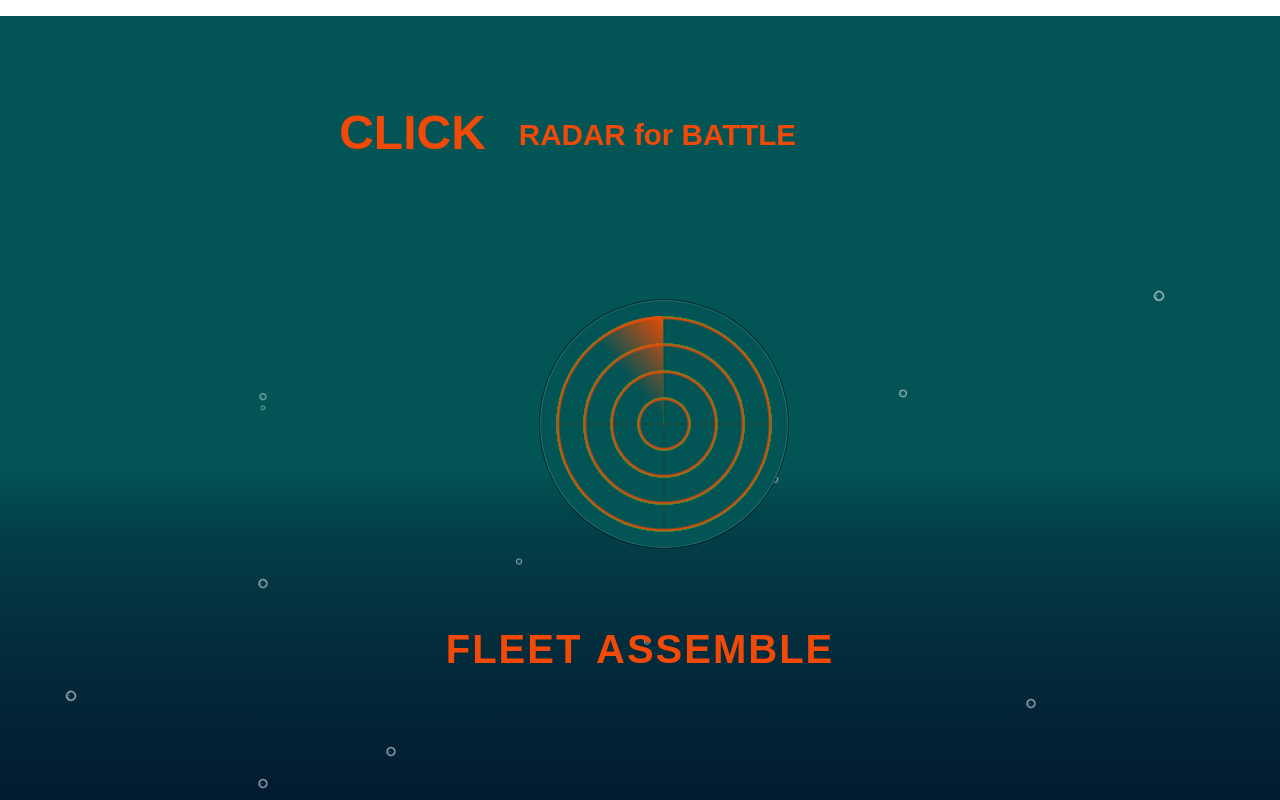
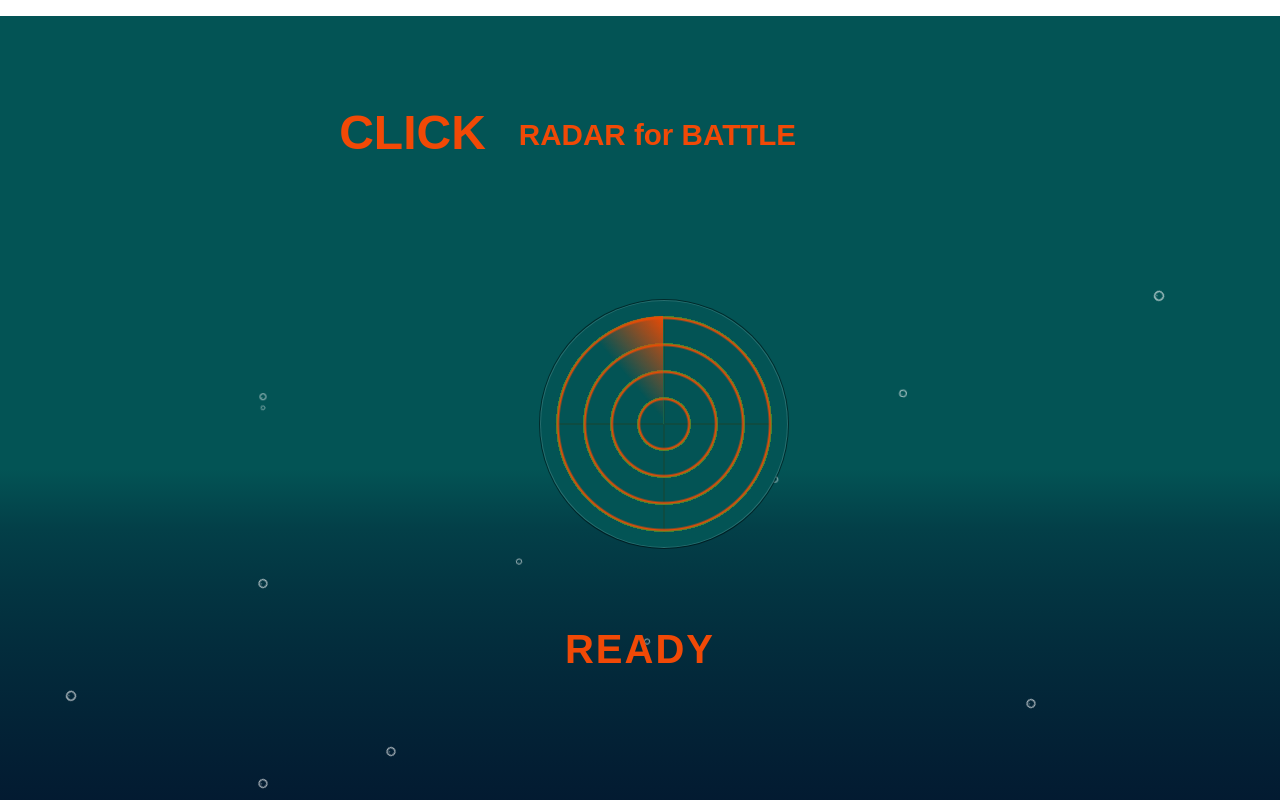
Before and after one commit to ChadLaBombarde/war-ship-app, a plain HTML site: page index.html in a window 1280 px wide. Shown: the top 800 px of the page. Drawn offline with Linux system fonts and the light colour scheme.

Commit message:
radar-link

```diff
--- a/index.html
+++ b/index.html
@@ -41,11 +41,10 @@
                 <div><span class="dot"></span></div>
                 <div><span class="dot"></span></div>
                 <div><span class="dot"></span></div>
-
                 <div><span class="dot"></span></div>
                 <div><span class="dot"></span></div>
                 <main>
-                                <h1 class="fleet">FLEET ASSEMBLE</h1>
+                  <h1 class="ready">READY</h1>
                 </main>
             </div>
 
@@ -54,7 +53,8 @@
                   <div class='sweep'></div>
                 </a>
 
+              </body>
 
 
-                    <main>
+
 </html>
--- a/styles.css
+++ b/styles.css
@@ -254,7 +254,7 @@
 }
 
 @keyframes sweep { to { transform: rotate(360deg); } }
-h1.fleet{
 
-  justify-content: center;
+h1.ready{
+  color:#f14906;
 }
```
Lines whose indentation alone changed are shown as unchanged.
